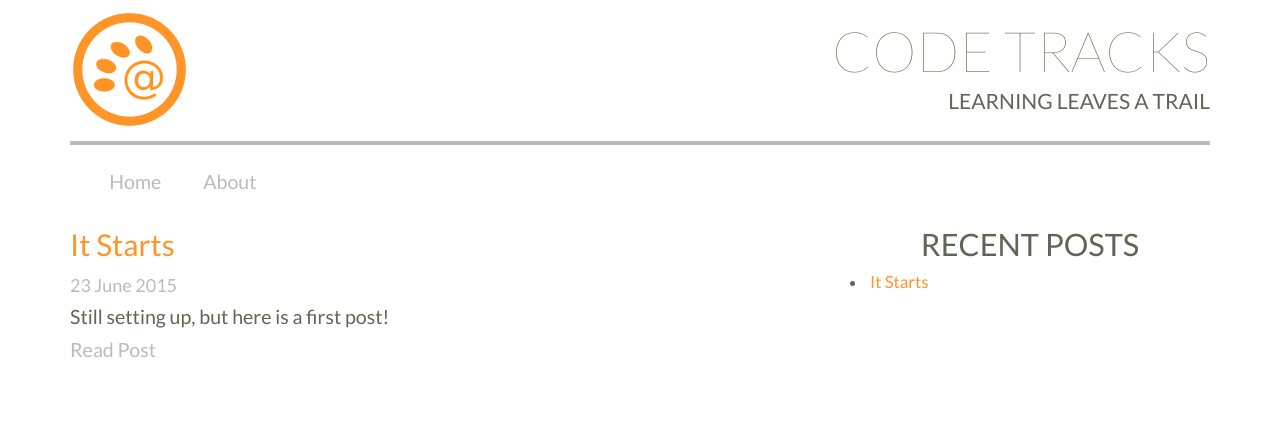
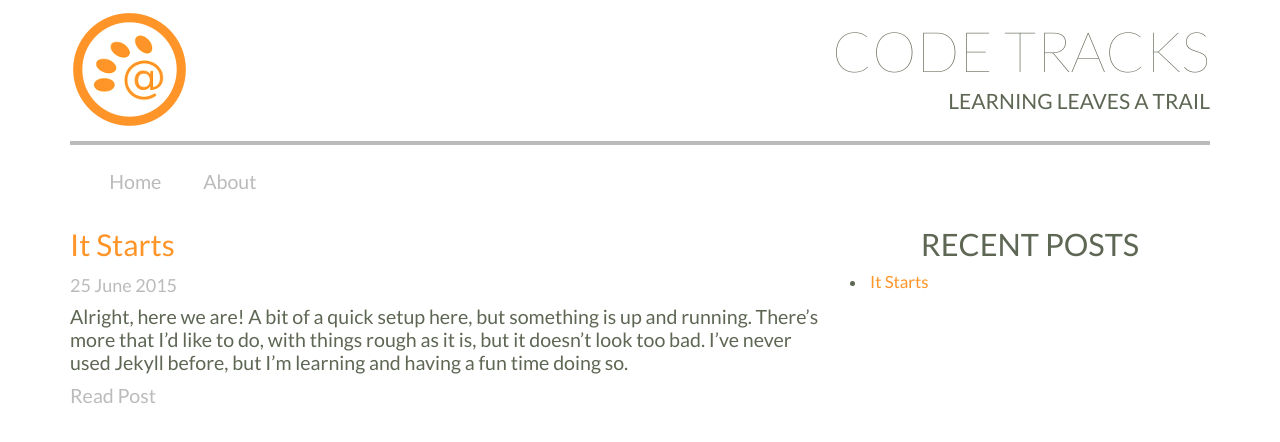
Before and after one commit to Digizard/codetracks.net, a Jekyll site: the page built from index.html, in a window 1280 px wide. Shown: the top 442 px of the page. Built offline with Jekyll 4.4.1, drawn with Linux system fonts in a browser that asks for light colours; Markdown is read by kramdown in place of the engine named in the settings; the list of posts is cut into pages by our own code; some of the changed lines change nothing that is shown.

Commit message:
feat: Add first post

```diff
--- a/_config.yml
+++ b/_config.yml
@@ -2,9 +2,12 @@ name: "Code Tracks"
 description: "Learning Leaves a Trail"
 
 url: "http://codetracks.net"
+assets: "/assets"
 
-paginate: 1
+paginate: 10
 
 markdown: rdiscount
 permalink: pretty
 highlighter: pygments
+gems:
+  - jemoji
--- a/_posts/2015-06-23-it-starts.md
+++ /dev/null
@@ -1,6 +0,0 @@
----
-title: It Starts
-layout: default
----
-
-Still setting up, but here is a first post!
--- /dev/null
+++ b/_posts/2015-06-24-it-starts.md
@@ -0,0 +1,30 @@
+---
+title: It Starts
+date: 2015-06-24 22:56:00 -0400
+layout: default
+---
+
+Alright, here we are! A bit of a quick setup here, but something is up and
+running. There's more that I'd like to do, with things rough as it is, but it
+doesn't look too bad. I've never used Jekyll before, but I'm learning and having
+a fun time doing so.
+
+That's basically what this little site is about. I've learned a lot as part of
+Udacity's Front-End Nanodegree program. Although I've tried making my own little
+set of notes, sometimes it's easier to just start talking about something.
+
+I also like to help people. There were times where what information I could find
+on a topic or situation was minimal at best, or even just covered in some sort
+of word-choice barrier that made it difficult to understand. If I can explain
+things better for somebody out there, then awesome. :smile:
+
+This site is pretty barebones at the moment, being a fork of the my Project 1.
+For my project, I had mimicked the mock-up pretty closely, and thought I didn't
+keep everything, you can still see the resemblance.
+
+![Project 1 mock-up]({{ site.assets }}/project1-mockup.png)
+
+This was in part to start with a simple design, using something I had already
+made, but I also thought it was a little silly thing to do. I'm not sure if it's
+something I'd keep forever, but I've got something for now, and that's all I'm
+going to worry about at the moment.
```
Also changed, not shown: assets/project1-mockup.png (added).
